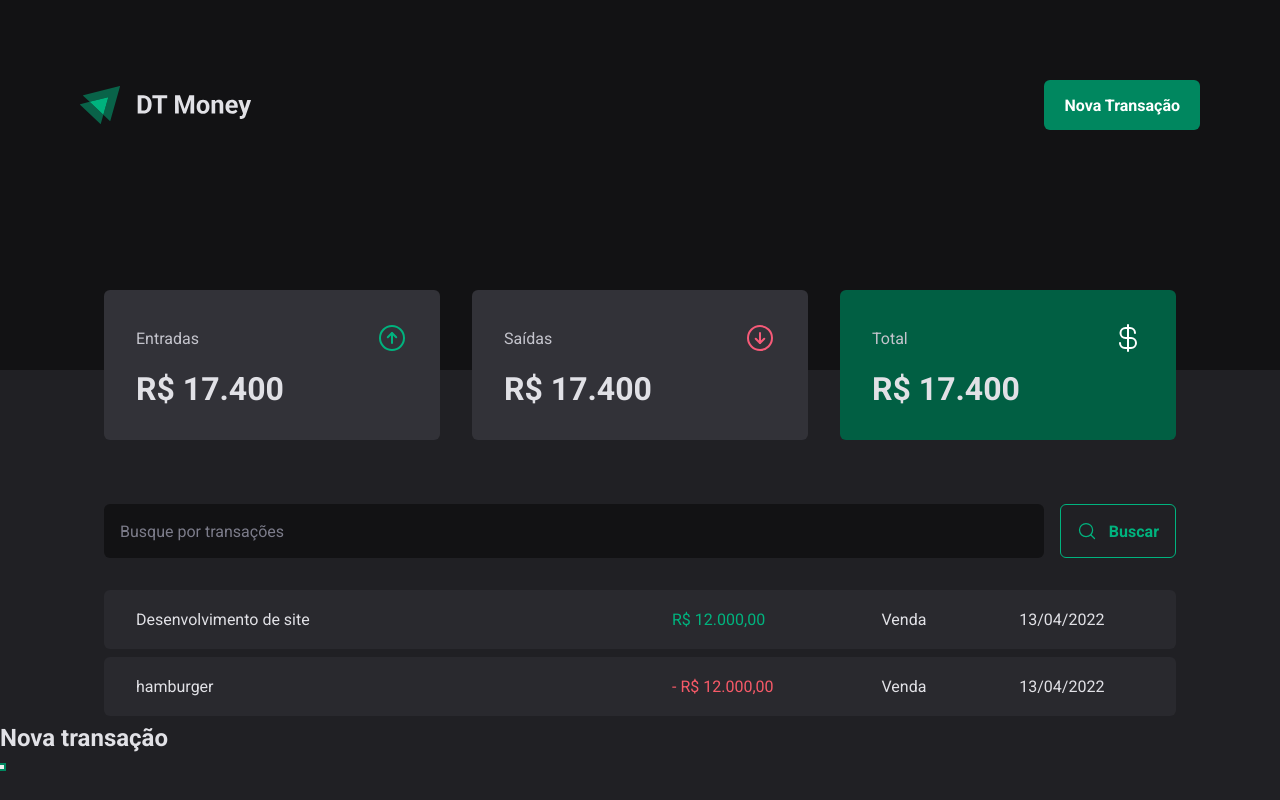
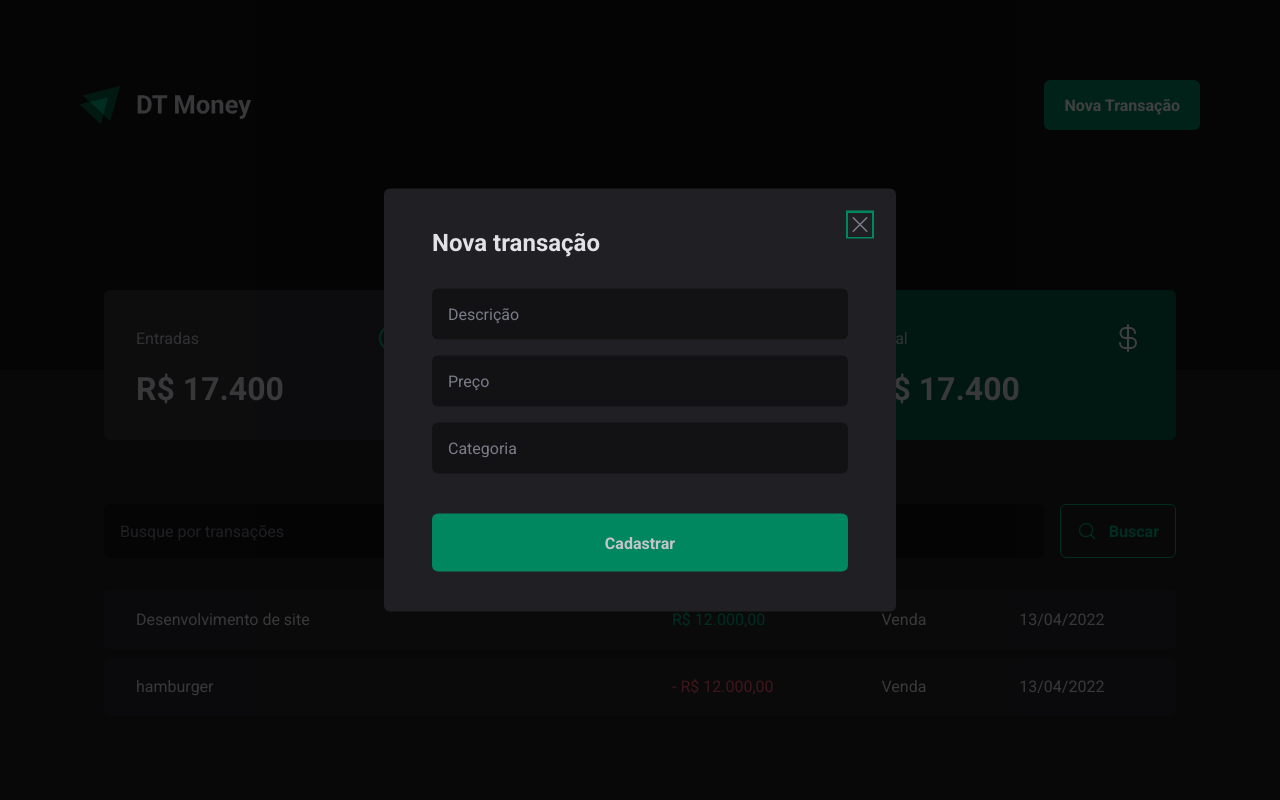
Before and after one commit to JuanCarllos13/DtMoney-2.0, a React (Vite) app: page / in a window 1280 px wide. Both pictures are taken after a click on the button "Nova Transação". Built offline with nearby package versions, Linux system fonts and the light colour scheme.

Commit message:
finish modal

```diff
--- a/src/components/Header/index.tsx
+++ b/src/components/Header/index.tsx
@@ -2,6 +2,7 @@ import { ContainerHeader, HeaderContent, NewTransactionButton } from "./styles";
 import * as Dialog from "@radix-ui/react-dialog";
 
 import LogoImg from "../../assets/logo.svg";
+import { NewTransitionModal } from "../NewTransactionModal";
 
 export function Header() {
   return (
@@ -14,13 +15,7 @@ export function Header() {
             <NewTransactionButton>Nova Transação</NewTransactionButton>
           </Dialog.Trigger>
 
-          <Dialog.Portal>
-            <Dialog.Overlay/>
-            <Dialog.Content>
-              <Dialog.Title>Nova transação</Dialog.Title>
-              <Dialog.DialogClose/>
-            </Dialog.Content>
-          </Dialog.Portal>
+          <NewTransitionModal></NewTransitionModal>
         </Dialog.Root>
       </HeaderContent>
     </ContainerHeader>
--- /dev/null
+++ b/src/components/NewTransactionModal/index.tsx
@@ -0,0 +1,26 @@
+import * as Dialog from "@radix-ui/react-dialog";
+import { X } from "phosphor-react";
+import { CloseButton, Content, Overlay } from "./style";
+
+export function NewTransitionModal() {
+  return (
+    <Dialog.Portal>
+      <Overlay />
+      <Content>
+        <Dialog.Title>Nova transação</Dialog.Title>
+
+        <CloseButton>
+          <X size={24}/>
+        </CloseButton>
+
+        <form>
+          <input type="text" placeholder="Descrição" required />
+          <input type="number" placeholder="Preço" required />
+          <input type="text" placeholder="Categoria" required />
+
+          <button type="submit">Cadastrar</button>
+        </form>
+      </Content>
+    </Dialog.Portal>
+  );
+}
--- /dev/null
+++ b/src/components/NewTransactionModal/style.ts
@@ -0,0 +1,74 @@
+import styled from "styled-components";
+import * as Dialog from "@radix-ui/react-dialog";
+
+export const Overlay = styled(Dialog.Overlay)`
+  position: fixed;
+  width: 100vw;
+  height: 100vh;
+  inset: 0;
+  background: rgba(0, 0, 0, 0.75);
+`;
+
+export const Content = styled(Dialog.Content)`
+  min-width: 32rem;
+  border-radius: 6px;
+  padding: 2.5rem 3rem;
+  background: ${(props) => props.theme["gray-800"]};
+
+  position: fixed;
+  top: 50%;
+  left: 50%;
+  transform: translate(-50%, -50%); // Centralizar na tela o modal
+
+  form {
+    margin-top: 2rem;
+
+    display: flex;
+    flex-direction: column;
+    gap: 1rem;
+  }
+
+  input {
+    border: 0;
+    border-radius: 6px;
+    background: ${(props) => props.theme["gray-900"]};
+    color: ${(props) => props.theme["gray-300"]};
+    padding: 1rem;
+
+    &::placeholder {
+      color: ${(props) => props.theme["gray-500"]};
+    }
+  }
+
+  button[type="submit"] {
+    height: 58px;
+    background: ${(props) => props.theme["green-500"]};
+    color: ${(props) => props.theme["gray-300"]};
+    font-weight: bold;
+    padding: 0 1.25rem;
+    border-radius: 6px;
+    border: 0;
+    margin-top: 1.5rem;
+
+    cursor: pointer;
+
+    &:hover {
+      background: ${(props) => props.theme["green-700"]};
+      transition: background-color 0.2s;
+    }
+  }
+`;
+
+
+
+export const CloseButton = styled(Dialog.Close)`
+  position: absolute;
+  background: transparent;
+  border: 0;
+  top: 1.5rem;
+  right: 1.5rem;
+  line-height: 0;
+  cursor: pointer;
+  color:  ${(props) => props.theme["gray-500"]};;
+
+`
```
